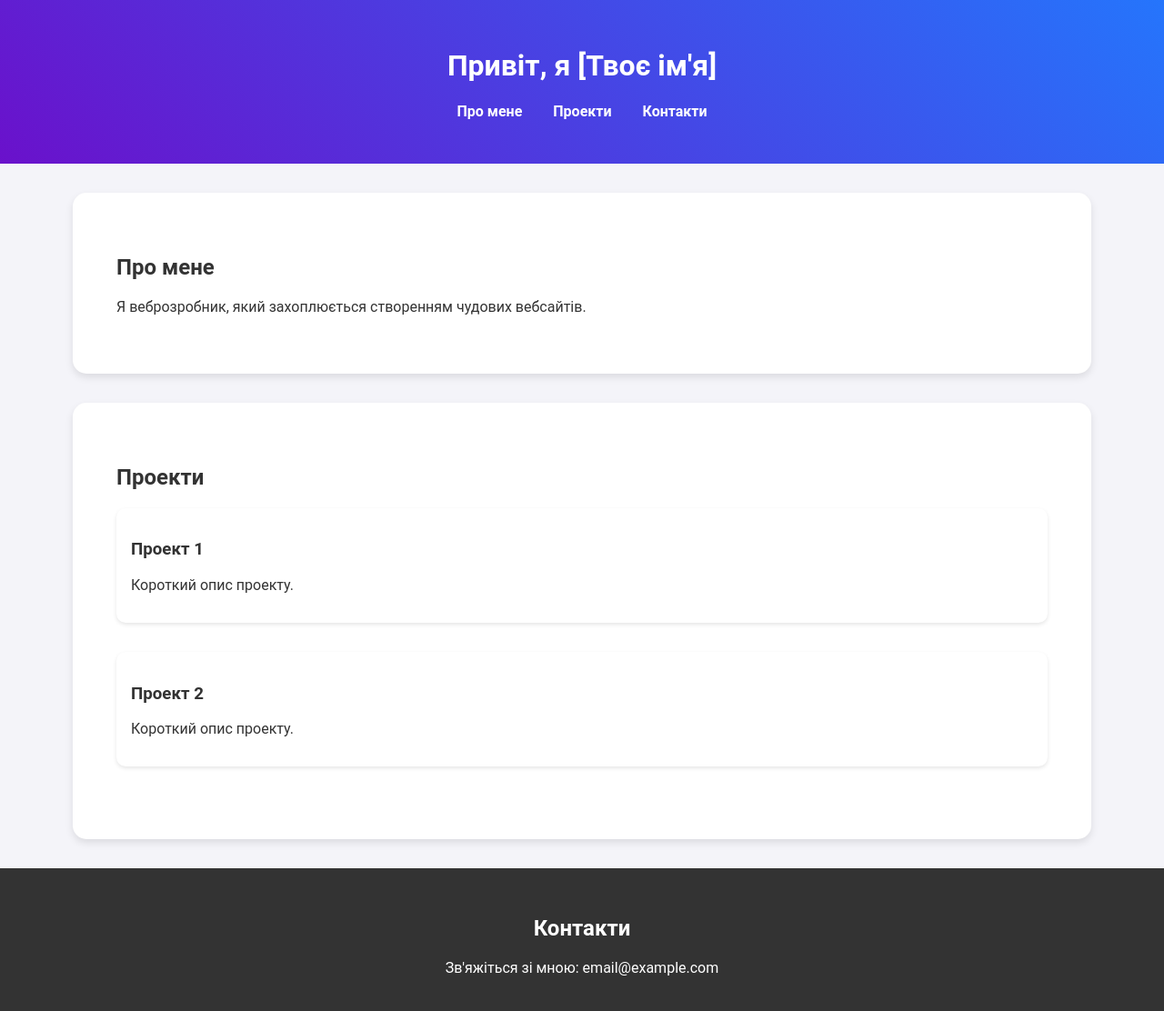
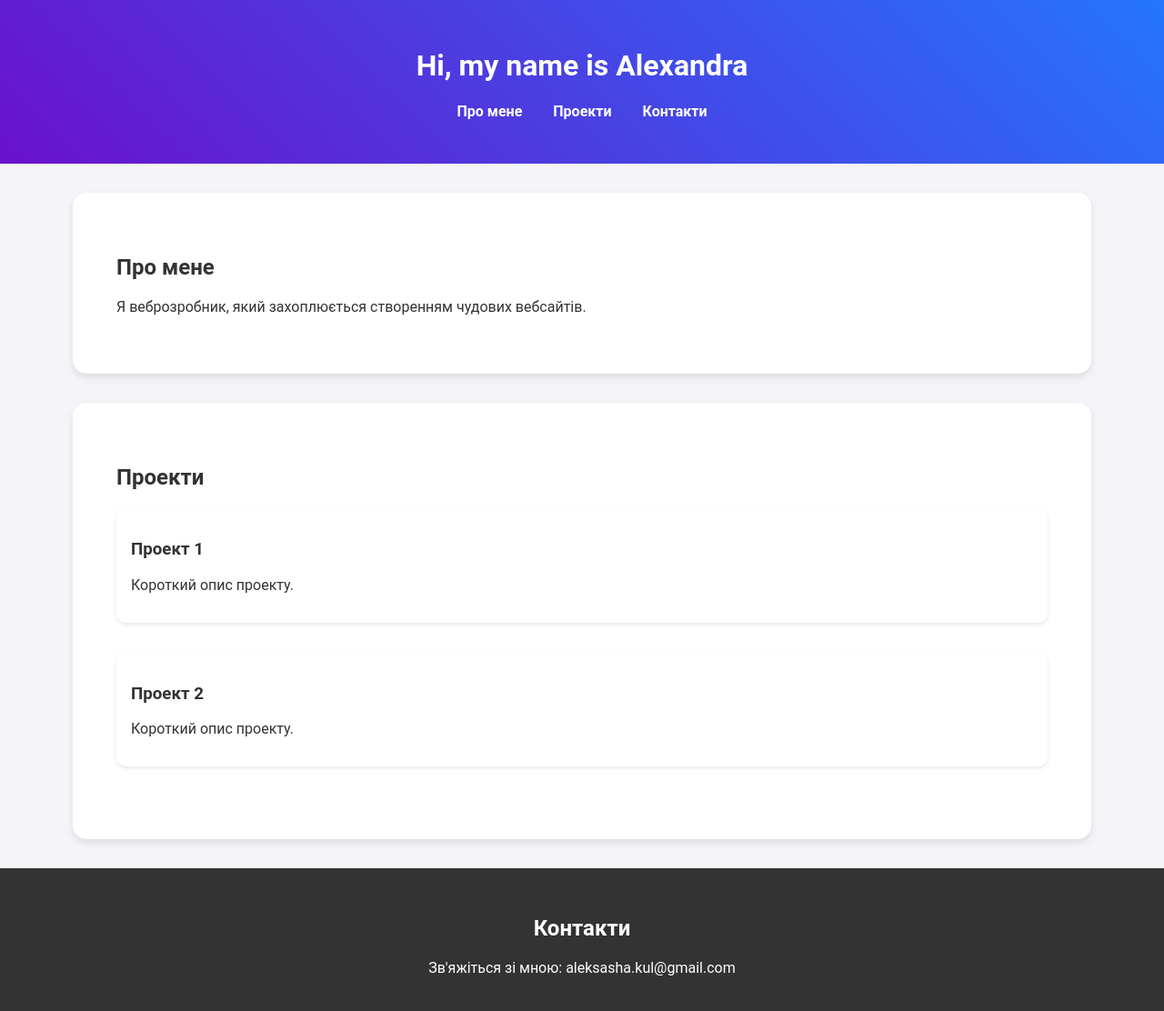
Before and after one commit to sassshalemon/my-portfolio, a plain HTML site: page index.html in a window 1280 px wide. Shown: the whole page at 91% size. Drawn offline with Linux system fonts and the light colour scheme.

Commit message:
Update index.html

```diff
--- a/index.html
+++ b/index.html
@@ -8,7 +8,7 @@
 </head>
 <body>
     <header>
-        <h1>Привіт, я [Твоє ім'я]</h1>
+        <h1>Hi, my name is Alexandra</h1>
         <nav>
             <ul>
                 <li><a href="#about">Про мене</a></li>
@@ -37,7 +37,7 @@
 
     <footer id="contact">
         <h2>Контакти</h2>
-        <p>Зв'яжіться зі мною: email@example.com</p>
+        <p>Зв'яжіться зі мною: aleksasha.kul@gmail.com</p>
     </footer>
 </body>
 </html>
```
